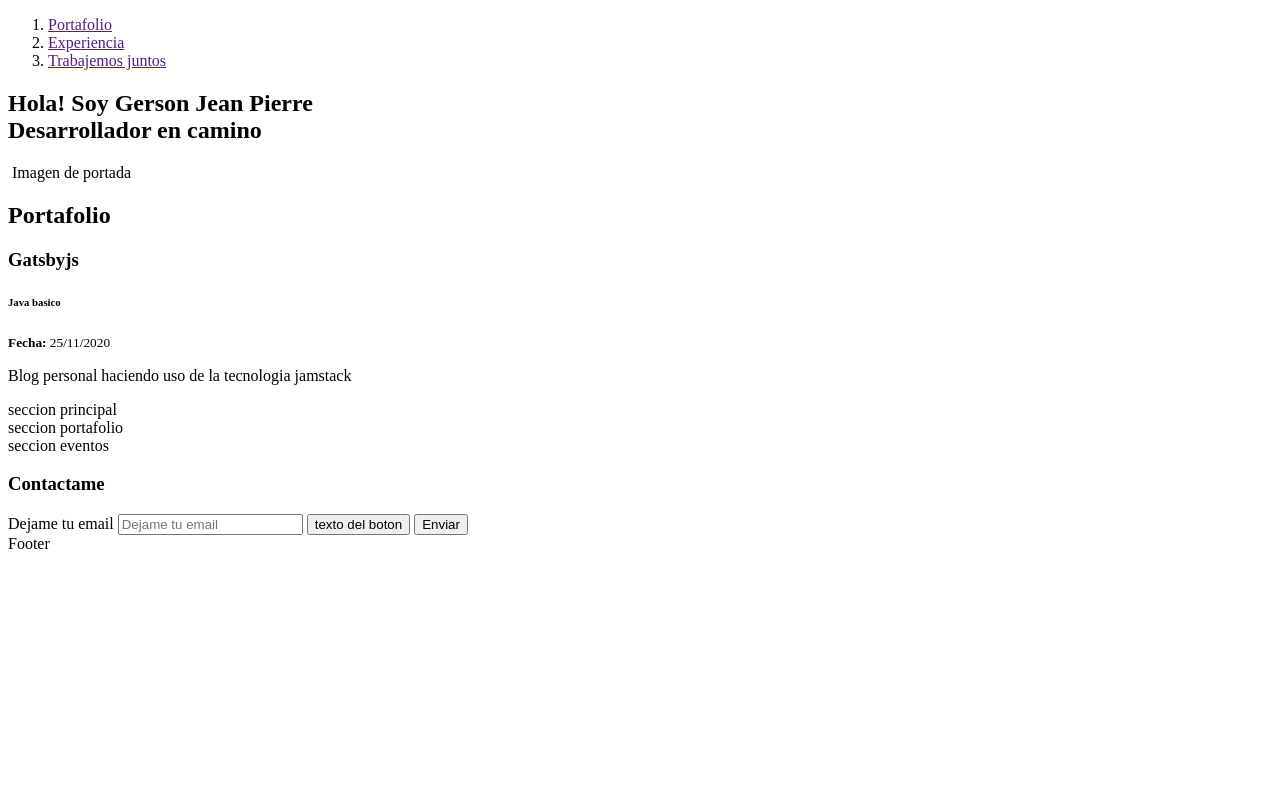
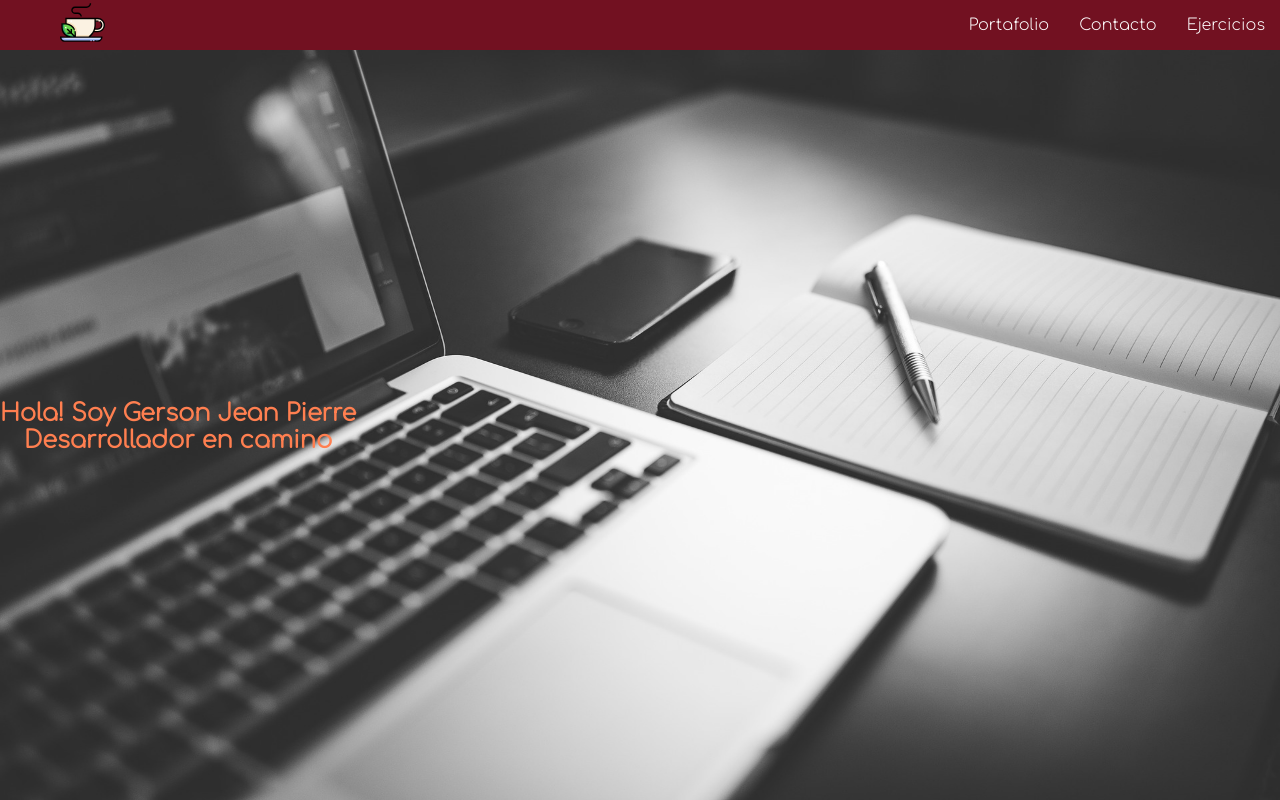
Before and after one commit to iblezya/iblezya.github.io, a plain HTML site: page index.html in a window 1280 px wide. Drawn offline with Linux system fonts and the light colour scheme.

Commit message:
Construccion

```diff
--- a/index.html
+++ b/index.html
@@ -5,34 +5,42 @@
   <meta charset="UTF-8">
   <meta name="viewport" content="width=device-width, initial-scale=1.0">
   <title>Gerson Jean Pierre</title>
+  <link rel="stylesheet" href="styles/indexstyle.css">
 </head>
 
 <body>
-  <header>
-    <nav>
+  <figure class="background-main">
+    <img src="/images/main.jpg" alt="">
+  </figure>
+  <header class="header">
+    <figure class="header-images">
+      <img src="images/te-de-coca.svg" alt="" id="logo">
+    </figure>
+    <nav class="menu">
       <ol>
         <li><a href="">Portafolio</a></li>
-        <li><a href="">Experiencia</a></li>
-        <li><a href="">Trabajemos juntos</a></li>
+        <li><a href="">Contacto</a></li>
+        <li><a href="/ejerciciosjs.html">Ejercicios</a></li>
       </ol>
     </nav>
   </header>
-  <section>
+  <section class="hero">
+    <div class="hero-text">
       <h1>
         Hola! Soy
         <strong>Gerson Jean Pierre</strong>
         <br />
         Desarrollador en camino
       </h1>
-    <img src="" alt=""> Imagen de portada
+    </div>
   </section>
-  <section>
+  <section class="portafolio">
     <h2>Portafolio</h2>
-    <article>
-      <h3>Gatsbyjs</h3>
-      <h6>Java basico</h6>
-      <p><small><strong>Fecha: </strong>25/11/2020</small></p>
-      <p>Blog personal haciendo uso de la tecnologia jamstack</p>
+    <article class="projectOne">
+      <h3 class="projectOne-title">Gatsbyjs</h3>
+      <h4 class="projectOne-course">Java basico</h4>
+      <p class="projectOne-fecha"><small><strong>Fecha: </strong>25/11/2020</small></p>
+      <p class="projectOne-description">Blog personal haciendo uso de la tecnologia jamstack</p>
     </article>
   </section>
   <section>seccion principal</section>
@@ -43,9 +51,7 @@
       <h3>
         Contactame
       </h3>
-      <label for="email">Dejame tu email</label>
       <input type="text" placeholder="Dejame tu email" id="email">
-      <input type="submit" value="texto del boton">
       <button>Enviar</button>
     </form>
   </section>
--- /dev/null
+++ b/styles/indexstyle.css
@@ -0,0 +1,91 @@
+@font-face {
+  font-family: Comfortaa-Light;
+  src: url(/static/Comfortaa-Light.ttf);
+}
+body {
+  font-family: Comfortaa-Light;
+  margin: 0;
+  padding: 0;
+}
+figure {
+  margin: 0;
+  z-index: 1;
+}
+.background-main img{
+  background-image: url(/images/main.jpg);
+  position: absolute;
+  background-position: center;
+  background-repeat: no-repeat;
+  background-size: cover;
+  top: 0;
+  left: 0;
+  height: 100vh;
+  width: 100%;
+  z-index: 1;
+}
+ol,
+ul {
+  margin: 0;
+  padding: 0;
+  list-style: none;
+  z-index: 2;
+}
+h1 {
+  margin: 0;
+}
+.header {
+
+  background-color: #721121;
+  display: flex;
+  justify-content: space-between;
+  height: 50px;
+  z-index: 2;
+  position: relative;
+}
+.menu {
+  background-color: inherit;
+  height: inherit;
+  z-index: 2;
+
+}
+.header ol {
+  display: flex;
+  height: inherit;
+  z-index: 2;
+
+}
+.header ol li {
+  height: inherit;
+  z-index: 2;
+}
+#logo {
+  height: 45px;
+  padding-left: 60px;
+  position: relative;
+  z-index: 10;
+}
+
+.header a {
+  text-decoration: none;
+  color: white;
+  height: inherit;
+  display: flex;
+  align-items: center;
+  padding: 0 15px;
+  z-index: 2;
+  background-color: inherit;
+}
+/* H E R O   I M A G E */
+
+.hero-text {
+  text-align: center;
+  position: absolute;
+  top: 50vh;
+  display: flex;
+  align-items: center;
+  z-index: 2;
+  color: coral;
+}
+p {
+  color: tomato;
+}
```
Also changed, not shown: ejerciciosjs.html (added, +13 -0 lines), ejerciciosjs/Triangulo.html (added, +85 -0 lines), images/logo.png (added), images/main.jpg (added), images/te-de-coca.svg (added), static/Comfortaa-Light.ttf (added). Lines whose indentation alone changed are shown as unchanged.
